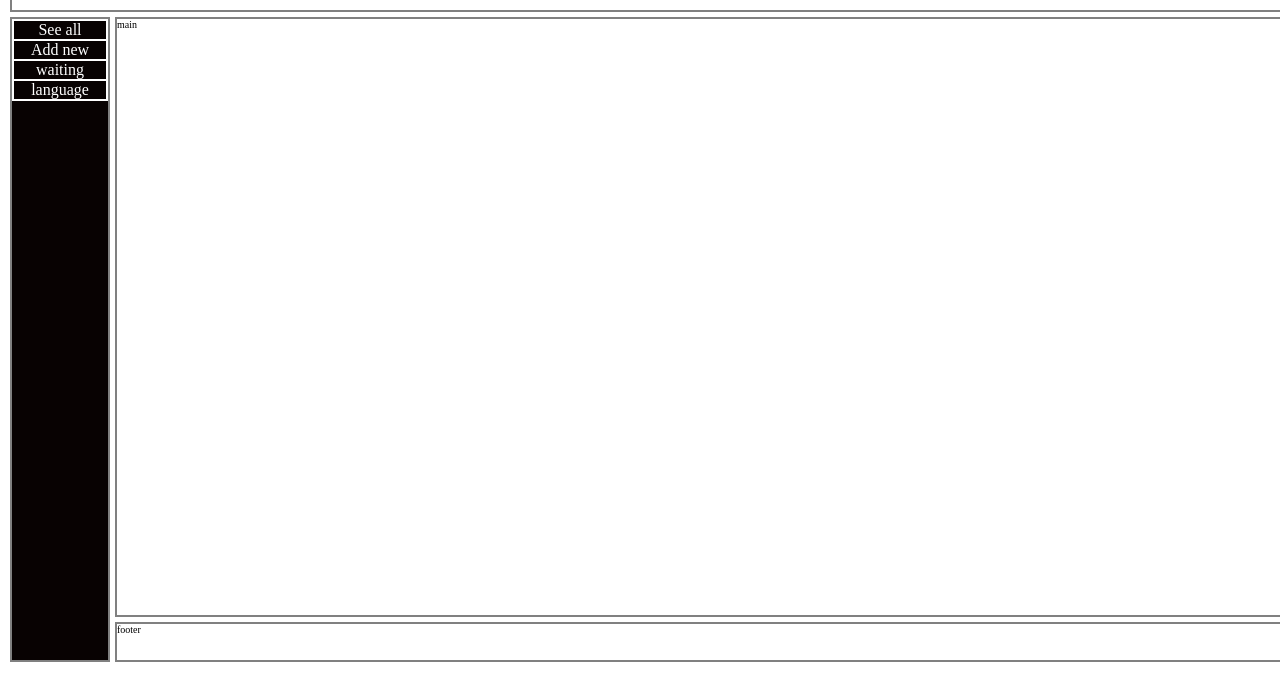
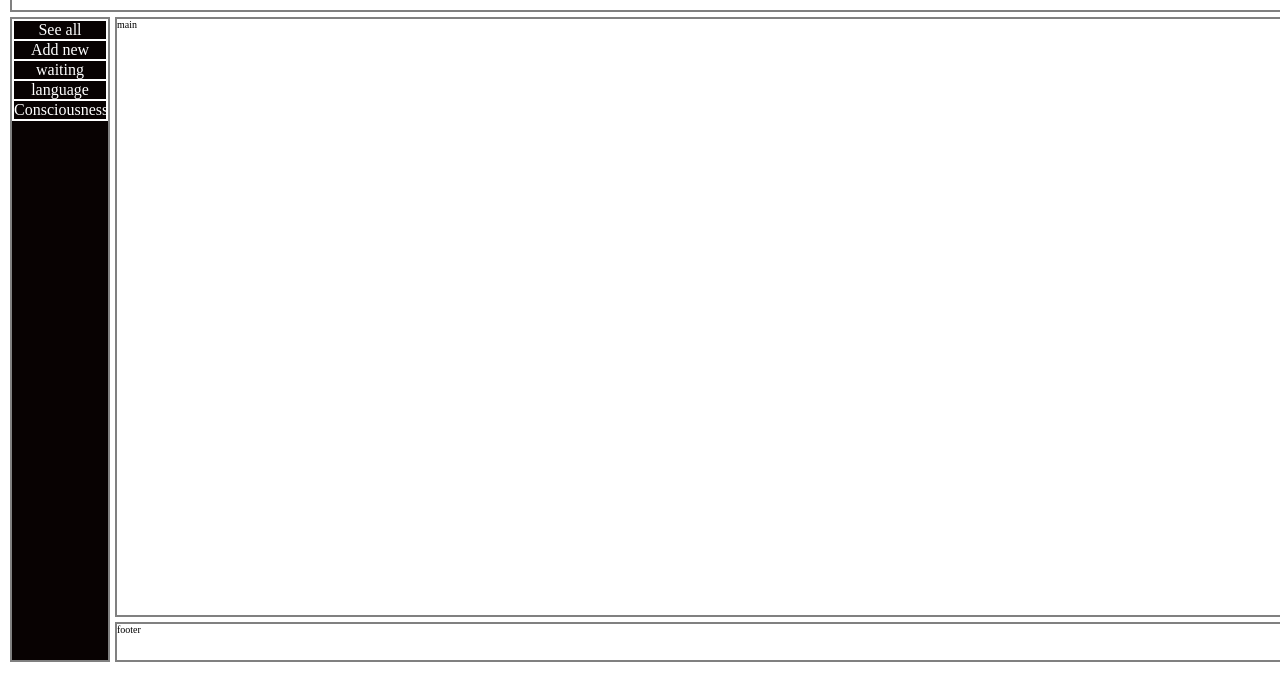
Before and after one commit to nashee/pro-01-admin, a website: page build/home.html in a window 1280 px wide. Shown: the part 28-728 px from the top of the page. Drawn offline with Linux system fonts and the light colour scheme.

Commit message:
new menu added

```diff
--- a/build/home.html
+++ b/build/home.html
@@ -28,6 +28,7 @@
                 <li><a href="">Add new</a></li>
                 <li><a href="">waiting</a></li>
                 <li><a href="">language</a></li>
+                <li><a href="">Consciousness</a></li>
             </ul>
 
         </div>
```
